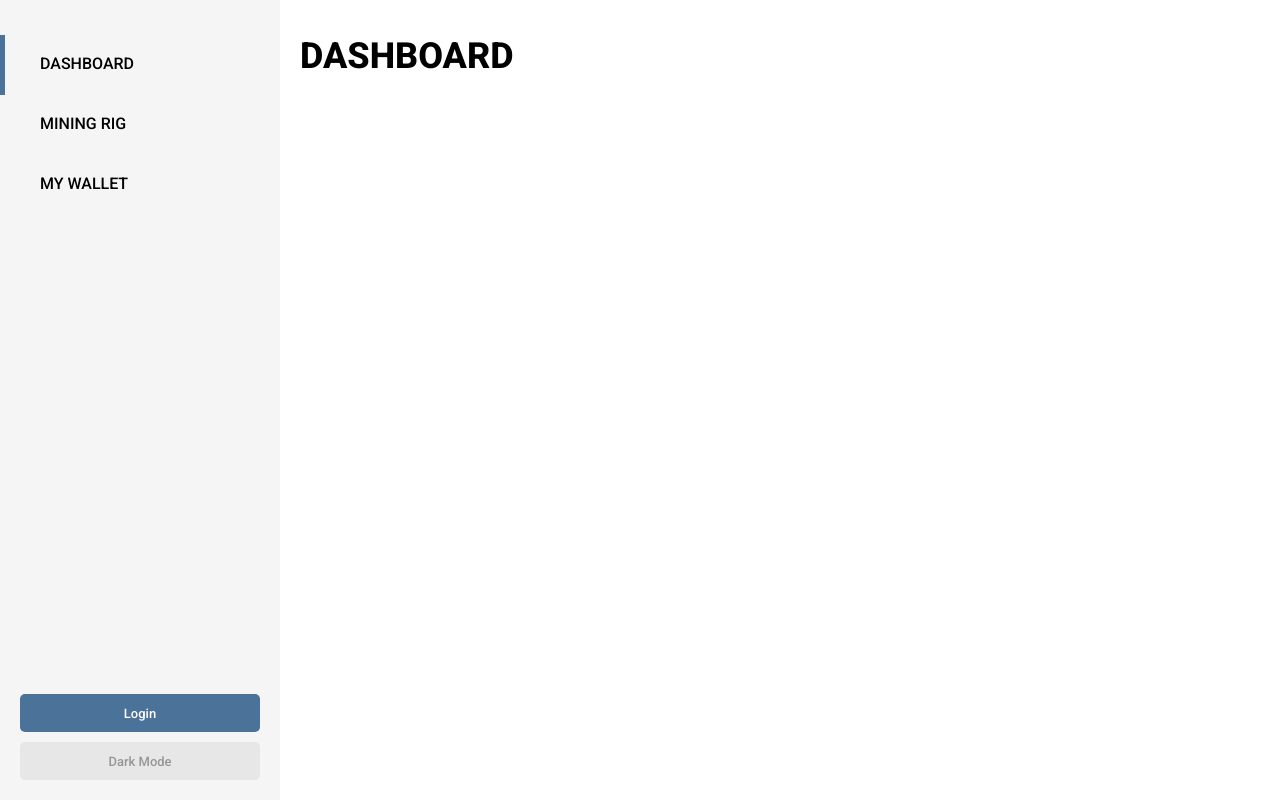
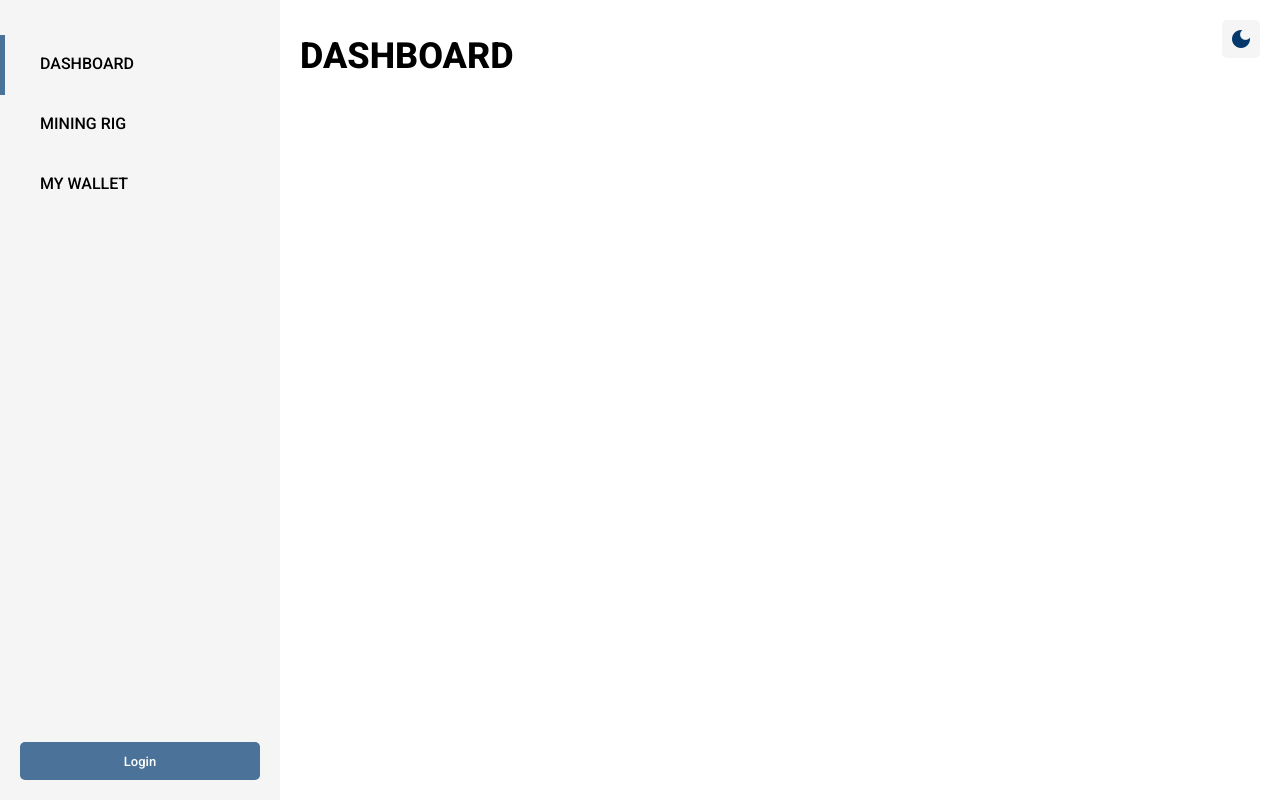
Before and after one commit to iamthenoah/corsair-monitor, a Vue app: page / in a window 1280 px wide. Built offline with nearby package versions, Linux system fonts and the light colour scheme.

Commit message:
added theme button toggle

```diff
--- a/public/index.html
+++ b/public/index.html
@@ -8,6 +8,7 @@
 		<link href='http://fonts.googleapis.com/css?family=Roboto' rel='stylesheet' type='text/css'>
 		<link rel="preconnect" href="https://fonts.gstatic.com">
 		<link href="https://fonts.googleapis.com/css2?family=Roboto:ital,wght@0,100;0,200;0,300;0,400;0,500;0,600;0,700;0,800;0,900;1,100;1,200;1,300;1,400;1,500;1,600;1,700;1,800;1,900&display=swap" rel="stylesheet">
+		<link href="https://fonts.googleapis.com/icon?family=Material+Icons" rel="stylesheet">
 		<title><%= htmlWebpackPlugin.options.title %></title>
 	</head>
 	<body>
--- a/src/App.vue
+++ b/src/App.vue
@@ -3,7 +3,10 @@
 		<div id="nav-container">
 			<NavigationMenu/>
 		</div>
-		<div class="bg-theme">
+		<div>
+			<div class="right">
+				<DarkModeButton/>
+			</div>
 			<main>
 				<router-view/>
 			</main>
@@ -13,9 +16,11 @@
 
 <script>
 import NavigationMenu from '@/components/NavigationMenu.vue';
+import DarkModeButton from '@/components/DarkModeButton.vue';
 
 export default {
     components: {
+        DarkModeButton,
         NavigationMenu,
 	},
 	computed: {
@@ -33,7 +38,6 @@ export default {
 	@import '@/assets/styles/darkMode.scss';
 
 	#app-container {
-		-webkit-app-region: drag;
 		position: absolute;
 		display: grid;
 		grid-template-columns: 280px auto;
@@ -42,6 +46,7 @@ export default {
 	}
 
 	#nav-container {
+		-webkit-app-region: drag;
 		background: whitesmoke;
 	}
 
--- a/src/assets/styles/darkMode.scss
+++ b/src/assets/styles/darkMode.scss
@@ -1,4 +1,6 @@
 .darkMode {
+    transition: all ease-in 1000ms;
+
     p, h1, h2, h3, h4, h5, h6 {
         color: white;
     }
@@ -8,7 +10,7 @@
         color: white;
     }
 
-    .bg-theme {
+    main {
         background: $darker;
     }
 
--- a/src/assets/styles/global.scss
+++ b/src/assets/styles/global.scss
@@ -80,6 +80,10 @@ p {
     margin: 15px 0;
 }
 
+span {
+    user-select: none;
+}
+
 h1 {
     font-weight: 800;
     margin-bottom: 15px;
--- a/src/assets/styles/variables.scss
+++ b/src/assets/styles/variables.scss
@@ -1,6 +1,6 @@
 $lighter: rgb(80, 80, 80);
 $light: #2a3d55;
-$dark: #1b2838;
+$dark: #23354b;
 $darker: #171a21;
 
 $dim: #969696;
@@ -11,9 +11,9 @@ $green: #5cdb95;
 $navy: #05386B;
 $cold: #4b7299;
 $orange: #ffa600;
-$yellow: #ffc400;
+$yellow: #ffd95a;
 $purple: #c57dff;
-$pink: #f9bbff;
+$pink: #fcdbff;
 $link: #92acff;
 
 $grey-lighter: #e7e7e7;
--- a/src/components/DarkModeButton.vue
+++ b/src/components/DarkModeButton.vue
@@ -1,12 +1,23 @@
 <template>
-    <button @click="toggleDarkMode()" class="btn large">Dark Mode</button>
+    <div class="mode-icon-container bg-theme-light" @click="toggleDarkMode()">
+        <div v-if="isDarkMode">
+            <span class="material-icons light">light_mode</span>
+        </div>
+        <div v-else>
+            <span class="material-icons dark">dark_mode</span>
+        </div>
+    </div>
 </template>
 
 <script>
 export default {
+    computed: {
+        isDarkMode: function() {
+            return this.$store.getters.isDarkModeEnabled;
+        }
+    },
     methods: {
         toggleDarkMode: function() {
-            console.log(this.$store.getters.isDarkModeEnabled);
             this.$store.dispatch('TOGGLE_DARK_MODE');
         }
     },
@@ -15,8 +26,31 @@ export default {
 
 <style lang="scss" scoped>
 
-    button {
-        margin-top: 10px;
+	@import '@/assets/styles/variables.scss';
+
+    .mode-icon-container {
+        position: relative;
+        height: 38px;
+        width: 38px;
+        background: whitesmoke;
+        margin: 20px;
+        border-radius: 5px;
+        cursor: pointer;
+    }
+
+    span {
+        position: absolute;
+        left: 50%;
+        top: 50%;
+        transform: translate(-50%, -50%);
+    }
+
+    .light {
+        color: $yellow;
+    }
+
+    .dark {
+        color: $navy;
     }
 
 </style>
--- a/src/components/NavigationMenu.vue
+++ b/src/components/NavigationMenu.vue
@@ -5,19 +5,16 @@
         <MenuButton route="/wallet" text="My Wallet"/>
         <section class="bottom content">
             <router-link to="/authenticate?form=login"><button class="btn-action large">Login</button></router-link>
-            <DarkModeButton />
         </section>
     </nav>
 </template>
 
 <script>
 import MenuButton from '@/components/MenuButton.vue';
-import DarkModeButton from '@/components/DarkModeButton.vue';
 
 export default {
     components: {
         MenuButton,
-        DarkModeButton
     },
 }
 </script>
--- a/src/components/auth/ResetPassword.vue
+++ b/src/components/auth/ResetPassword.vue
@@ -40,7 +40,7 @@ export default {
     }
 
     #reset-sent {
-        margin-top: 40px;
+        margin-top: 50px;
         font-size: 20px;
         font-weight: 500;
     }
--- a/src/views/Authenticate.vue
+++ b/src/views/Authenticate.vue
@@ -5,7 +5,7 @@
             <img src="https://www.itl.cat/pngfile/big/45-450360_ice-iphone-x-tumblr-wallpaper-hd.jpg">
             <!-- <img src="http://www.99naturewallpapers.com/admin/assets/images/wallpapers/1366/cold-snow-winter_1366x768.png"> -->
         </div>
-        <div id="auth-form" class="content bg-theme">
+        <main id="auth-form">
             <div id="auth-inputs" class="noselect">
                 <div v-if="showRegisterForm">
                     <RegisterForm />
@@ -20,7 +20,10 @@
             <div id="error-container">
                 <p v-if="error" class="error-msg">{{ error }}</p>
             </div>
-        </div>
+            <div class="bottom right">
+                <DarkModeButton />
+            </div>
+        </main>
     </div>
 </template>
 
@@ -29,12 +32,14 @@
 import LoginForm from '@/components/auth/LoginForm.vue';
 import RegisterForm from '@/components/auth/RegisterForm.vue';
 import ResetPassword from '@/components/auth/ResetPassword.vue';
+import DarkModeButton from '@/components/DarkModeButton.vue';
 
 export default {
     components: {
         LoginForm,
         RegisterForm,
-        ResetPassword
+        ResetPassword,
+        DarkModeButton
     },
     data() {
         return {
@@ -85,6 +90,7 @@ export default {
         width: 50%;
         height: 100%;
         overflow: hidden;
+		-webkit-app-region: drag;
 
         img {
             width: 100%;
```
